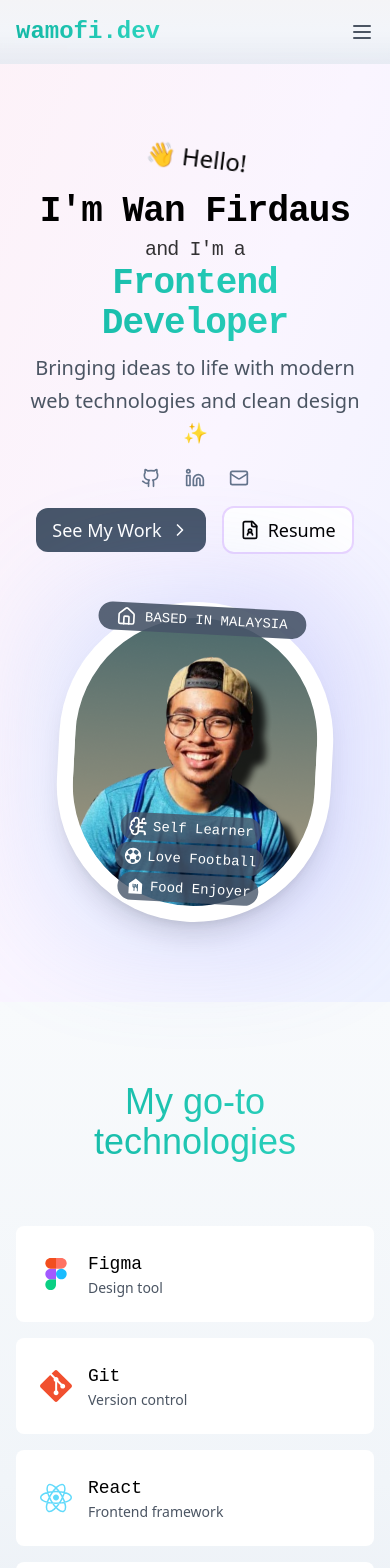
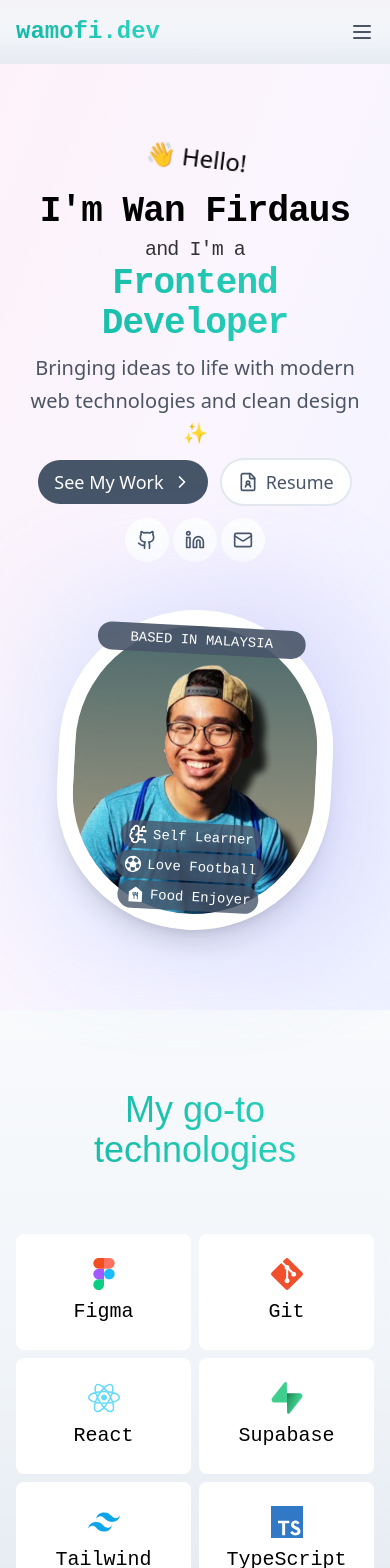
Before and after one commit to wamofi97/wamofi-portfolio, a React (Vite) app: page / in a window 390 px wide. Shown: the top 1568 px of the page. Built offline with nearby package versions, Linux system fonts and the light colour scheme; a web font is replaced by a local one.

Commit message:
fix responsive design

```diff
--- a/src/components/Hero.jsx
+++ b/src/components/Hero.jsx
@@ -36,21 +36,11 @@ export default function Hero() {
           <p className="text-xl text-gray-600 leading-relaxed ">
             Bringing ideas to life with modern web technologies and clean design ✨
           </p>
-          <div className="flex items-center justify-center sm:justify-start gap-1">
-              <a href="https://github.com/wamofi97"  target='_blank'className="rounded-lg p-2.5 text-slate-500 hover:text-slate-700 transition-colors">
-                <Github className="w-5 h-5" />
-              </a>
-              <a href="https://linkedin.com/in/wanfirdausfauzi" target='_blank' className=" rounded-lg p-2.5 text-slate-500 hover:text-slate-700 transition-colors">
-                <Linkedin className="w-5 h-5" />
-              </a>
-              <a href="mailto:wamofi97@gmail.com" target='_blank' className=" rounded-lg p-2.5 text-slate-500 hover:text-slate-700 transition-colors">
-                <Mail className="w-5 h-5" />
-              </a>
-            </div>
-          <div className="flex flex-wrap sm:justify-start justify-center items-center gap-4">
+
+          <div className="flex flex-wrap sm:justify-start justify-center items-center gap-3">
             <a
               href="#projects"
-              className="group relative inline-flex items-center gap-2 bg-slate-600 text-white px-4 py-2 rounded-xl text-lg font-medium hover:bg-slate-700 transition-all duration-300 hover:shadow-lg hover:-translate-y-1"
+              className="group relative inline-flex items-center gap-2 bg-slate-600 text-white px-4 py-2 rounded-full text-lg font-medium hover:bg-slate-700 transition-all duration-300 hover:shadow-lg hover:-translate-y-1"
             >
               See My Work
               <ChevronRight className='w-5 h-5'/>
@@ -58,20 +48,33 @@ export default function Hero() {
             <a
               href={resume}
               download
-              className="inline-flex items-center gap-2 bg-white texxt-slate-600 px-4 py-2 rounded-xl text-lg font-medium border-2 border-purple-200 hover:border-slate-600 hover:shadow-lg transition-all duration-300 hover:-translate-y-1"
+              className="inline-flex items-center gap-2 bg-white text-slate-600 px-4 py-2 rounded-full text-lg font-medium border-2 border-slate-200 hover:border-slate-600 hover:shadow-lg transition-all duration-300 hover:-translate-y-1"
             >
               <FileUser className="w-5 h-5" />
               Resume
             </a>
+            <div className="flex items-center justify-center sm:justify-start gap-1">
+              <a href="https://github.com/wamofi97"  target='_blank'className="bg-white text-slate-600 p-3 rounded-full text-lg font-medium hover:border-slate-600 hover:shadow-lg transition-all duration-300 hover:-translate-y-1">
+                <Github className="w-5 h-5" />
+              </a>
+              <a href="https://linkedin.com/in/wanfirdausfauzi" target='_blank' className=" bg-white text-slate-600 p-3 rounded-full text-lg font-medium  hover:border-slate-600 hover:shadow-lg transition-all duration-300 hover:-translate-y-1">
+                <Linkedin className="w-5 h-5" />
+              </a>
+              <a href="mailto:wamofi97@gmail.com" target='_blank' className="bg-white text-slate-600 p-3 rounded-full text-lg font-medium hover:border-slate-600 hover:shadow-lg transition-all duration-300 hover:-translate-y-1">
+                <Mail className="w-5 h-5" />
+              </a>
+            </div>
           </div>
 
         </div>
 
         <div className="relative group h-full min-w-60 mx-auto">
           <div className="absolute inset-0 bg-gradient-to-r from-blue-300 to-indigo-500 rounded-[3rem] blur-3xl opacity-30 group-hover:opacity-70 transition-opacity"></div>
-          <div onMouseOver={handleMouseOver} onMouseOut={handleMouseOut} className="relative bg-white p-4 sm:rounded-[3rem] rounded-full shadow-xl rotate-3 hover:rotate-0 transition-transform duration-300">
-            <div className={`${!show && 'sm:scale-0'} flex gap-2 justify-center transition-transform duration-300 scale-100 absolute top-1 left-1/2 -translate-x-1/2 text-center text-white text-sm font-body rounded-full bg-slate-600/90 py-1 px-2 w-52`} ><House className='w-5 h-5'/> BASED IN MALAYSIA</div>
-            <div className={`${!show && 'sm:scale-0'} scale-100  flex gap-0.5 w-full left-0 justify-center flex-wrap absolute sm:top-3/4 top-2/3 transition-transform duration-300`}>
+          <div onMouseOver={handleMouseOver} onMouseOut={handleMouseOut} className="relative bg-white p-4 rounded-full shadow-xl rotate-3 hover:rotate-0 transition-transform duration-300">
+
+            <div className={`${!show && 'sm:scale-0'} flex gap-2 justify-center transition-transform duration-300 scale-100 absolute top-4 left-1/2 -translate-x-1/2 text-center text-white text-sm font-body rounded-full bg-slate-600/90 py-1 px-2 w-52`} >BASED IN MALAYSIA</div>
+
+            <div className={`${!show && 'sm:scale-0'} scale-100 flex gap-0.5 w-full left-0 justify-center flex-wrap absolute sm:top-3/4 top-2/3 transition-transform duration-300`}>
                 <div className="flex gap-1 text-center text-white text-sm font-body rounded-full bg-slate-600/80 py-1 px-2" > <BrainCircuit className='w-5 h-5'/>Self Learner
                 </div>
                 <div className="flex gap-1 text-center text-white text-sm font-body rounded-full bg-slate-600/80 py-1 px-2" > <IoMdFootball className='w-5 h-5' />Love Football
@@ -81,7 +84,7 @@ export default function Hero() {
                 <img
                   src={profiles[randomProfile]}
                   alt="Profile"
-                  className="sm:h-96 h-72 object-cover sm:rounded-[2rem] rounded-full transition-all duration-300"
+                  className="sm:h-96 h-72 object-cover rounded-full transition-all duration-300"
                 />
           </div>
         </div>
--- a/src/components/Skills.jsx
+++ b/src/components/Skills.jsx
@@ -49,14 +49,14 @@ export function Skills() {
           </h2>
         </div>
       </div>
-      <div className="grid grid-cols-1 sm:grid-cols-2 md:grid-cols-4 gap-4 mx-auto max-w-6xl">
+      <div className="grid grid-cols-2 md:grid-cols-3 gap-2 sm:gap-4 mx-auto max-w-6xl">
         {skills.map((skill, index) => (
             <div key={index} className="bg-white rounded-lg hover:bg-slate-100 p-6 hover:animate-float">
-                <div className="flex items-center gap-4">
+                <div className="flex flex-col sm:flex-row items-center gap-2 sm:gap-4">
                     {skill.icon}
                     <div>
-                        <h3 className="text-lg font-body">{skill.title}</h3>
-                        <p className="text-gray-600 text-sm">{skill.desc}</p>
+                        <h3 className="text-xl  font-body">{skill.title}</h3>
+                        <p className="text-gray-600 text-sm hidden sm:block">{skill.desc}</p>
                     </div>
                 </div>
             </div>
```
